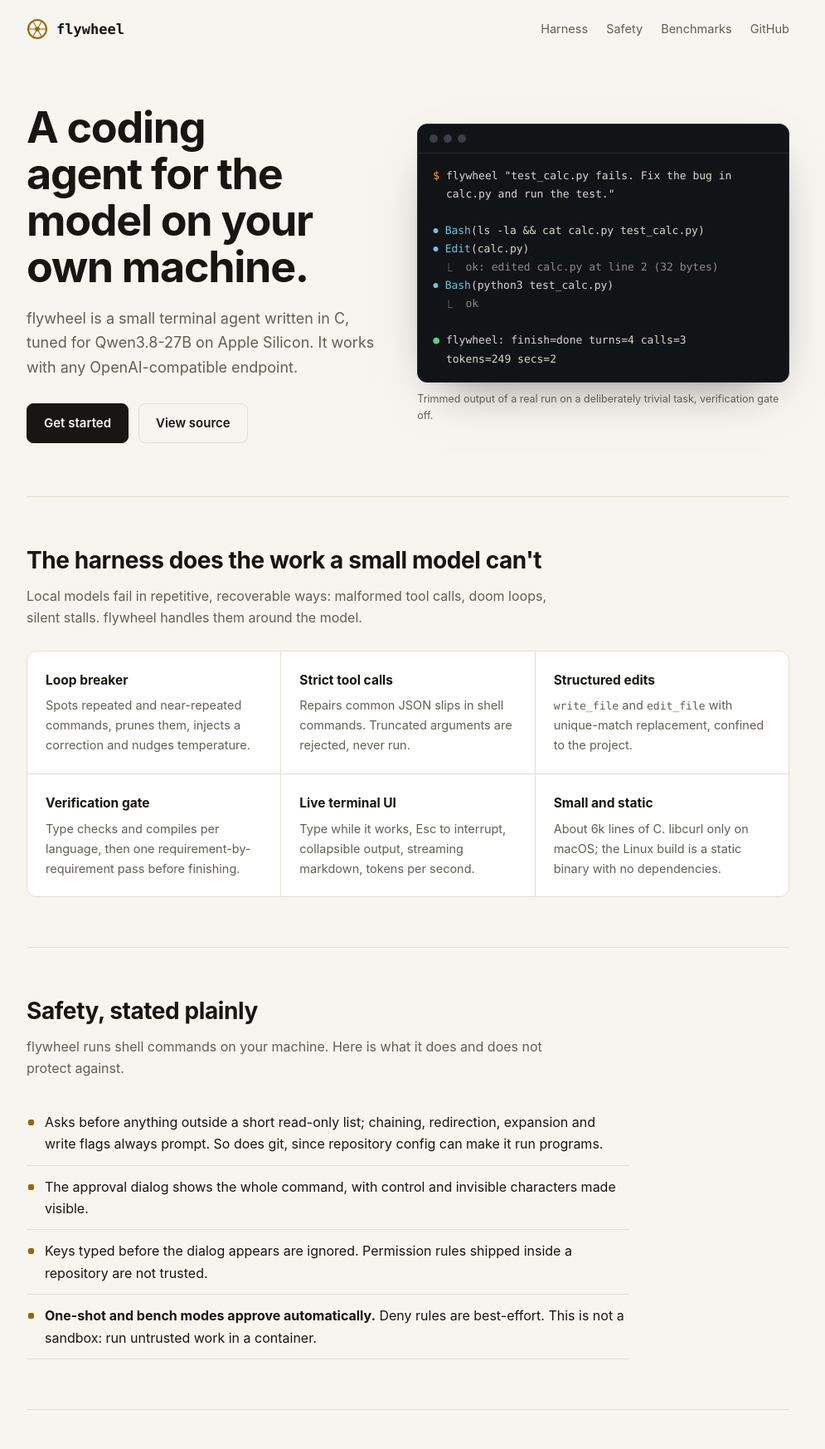
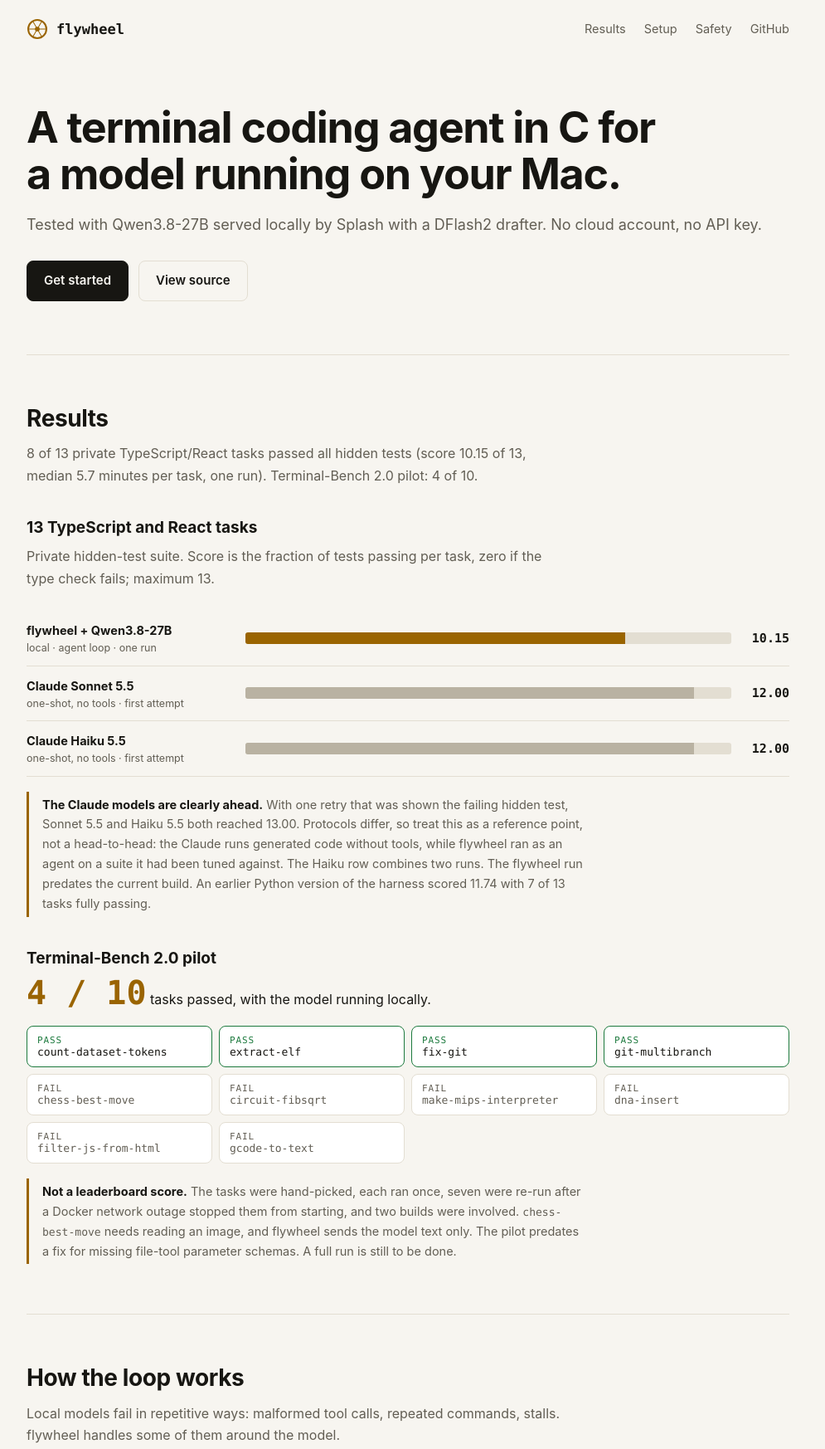
Before and after one commit to megasoft1978/flywheel, a plain HTML site: page docs/index.html in a window 1280 px wide. Shown: the top 1746 px of the page at 83% size, without its empty margins (148-1143 px from the left). Drawn offline with Linux system fonts and the light colour scheme.

Commit message:
docs: correct claims, name the tested stack, state safety behaviour and limits

```diff
--- a/docs/index.html
+++ b/docs/index.html
@@ -4,7 +4,7 @@
 <meta charset="utf-8">
 <meta name="viewport" content="width=device-width, initial-scale=1">
 <title>flywheel · a C coding agent for local models</title>
-<meta name="description" content="A small terminal coding agent written in C, built for a local 27B model on Apple Silicon.">
+<meta name="description" content="A small terminal coding agent written in C, built for a model running on your Mac.">
 <style>
 :root{--bg:#f7f5f0;--panel:#fff;--fg:#171612;--dim:#625e54;--line:#e3ded2;--acc:#9a6400;--bar:#b9b2a2;--ok:#1d7a3e;
  --mono:ui-monospace,SFMono-Regular,Menlo,Consolas,monospace}
@@ -19,19 +19,13 @@ nav{display:flex;align-items:center;justify-content:space-between;gap:16px;paddi
 .brand svg{width:26px;height:26px;color:var(--acc)}
 nav ul{display:flex;gap:22px;list-style:none;font-size:14.5px}
 nav ul a{text-decoration:none;color:var(--dim)} nav ul a:hover{color:var(--fg)}
-header{padding:56px 0 64px;display:grid;grid-template-columns:minmax(0,1fr) minmax(0,1.05fr);gap:44px;align-items:center}
+header{padding:56px 0 64px;display:grid;grid-template-columns:minmax(0,1fr);gap:44px}
 h1{font-size:clamp(34px,5.2vw,52px);line-height:1.08;letter-spacing:-.025em;text-wrap:balance}
 .lead{color:var(--dim);font-size:18px;margin:18px 0 28px}
 .cta{display:flex;gap:12px;flex-wrap:wrap}
 .btn{padding:11px 20px;border-radius:8px;font-weight:600;font-size:15px;text-decoration:none;border:1px solid var(--line)}
 .btn.p{background:var(--fg);color:var(--bg);border-color:var(--fg)}
 pre{font:13px/1.7 var(--mono);overflow-x:auto}
-.term{background:#121316;color:#d8d6cf;border:1px solid #2a2d33;border-radius:12px;overflow:hidden;box-shadow:0 24px 60px -30px rgba(0,0,0,.55)}
-.term .bar{display:flex;gap:7px;padding:12px 14px;border-bottom:1px solid #26292f}
-.term .bar i{width:10px;height:10px;border-radius:50%;background:#3b3f47}
-.term pre{padding:16px 18px;white-space:pre-wrap;word-break:break-word}
-.term .t{color:#6fc3df}.term .d{color:#8d8b84}.term .g{color:#5fd07f}.term .a{color:#f0b429}
-figcaption{color:var(--dim);font-size:12.5px;margin-top:10px}
 section{padding:60px 0;border-top:1px solid var(--line)}
 h2{font-size:28px;letter-spacing:-.015em;line-height:1.2;margin-bottom:12px}
 h3{font-size:19px;margin:34px 0 6px}
@@ -59,7 +53,7 @@ ul.tiles li.ok{border-color:var(--ok);color:var(--fg)} ul.tiles li.ok span{color
 .code{background:var(--panel);border:1px solid var(--line);border-radius:12px;padding:18px 20px}
 .code .d{color:var(--dim)}
 footer{border-top:1px solid var(--line);padding:30px 0 56px;color:var(--dim);font-size:14px;display:flex;justify-content:space-between;gap:12px;flex-wrap:wrap}
-@media (max-width:820px){header{grid-template-columns:minmax(0,1fr);padding-top:28px}nav ul{gap:14px}
+@media (max-width:820px){header{padding-top:28px}nav ul{gap:14px}
  .row{grid-template-columns:1fr 56px}.who{grid-column:1/-1}}
 @media (max-width:480px){nav ul li:not(:last-child){display:none}}
 </style>
@@ -68,61 +62,46 @@ footer{border-top:1px solid var(--line);padding:30px 0 56px;color:var(--dim);fon
 <div class="wrap">
 <nav>
   <a class="brand" href="#"><svg viewBox="0 0 64 64" aria-hidden="true" fill="none" stroke="currentColor" stroke-linecap="round"><circle cx="32" cy="32" r="27" stroke-width="5"/><g stroke-width="2.5"><line x1="32" y1="32" x2="56.0" y2="32.0"/><line x1="32" y1="32" x2="44.0" y2="52.8"/><line x1="32" y1="32" x2="20.0" y2="52.8"/><line x1="32" y1="32" x2="8.0" y2="32.0"/><line x1="32" y1="32" x2="20.0" y2="11.2"/><line x1="32" y1="32" x2="44.0" y2="11.2"/></g><circle cx="32" cy="32" r="7" fill="currentColor" stroke="none"/></svg>flywheel</a>
-  <ul><li><a href="#harness">Harness</a></li><li><a href="#safety">Safety</a></li><li><a href="#benchmarks">Benchmarks</a></li><li><a href="https://github.com/megasoft1978/flywheel">GitHub</a></li></ul>
+  <ul><li><a href="#benchmarks">Results</a></li><li><a href="#quickstart">Setup</a></li><li><a href="#safety">Safety</a></li><li><a href="https://github.com/megasoft1978/flywheel">GitHub</a></li></ul>
 </nav>
 
 <header>
   <div>
-    <h1>A coding agent for the model on your own machine.</h1>
-    <p class="lead">flywheel is a small terminal agent written in C, tuned for Qwen3.8-27B on Apple Silicon. It works with any OpenAI-compatible endpoint.</p>
+    <h1>A terminal coding agent in C for a model running on your Mac.</h1>
+    <p class="lead">Tested with Qwen3.8-27B served locally by Splash with a DFlash2 drafter. No cloud account, no API key.</p>
     <div class="cta"><a class="btn p" href="#quickstart">Get started</a><a class="btn" href="https://github.com/megasoft1978/flywheel">View source</a></div>
   </div>
-  <figure>
-    <div class="term"><div class="bar"><i></i><i></i><i></i></div><pre><span class="a">$</span> flywheel "test_calc.py fails. Fix the bug in
-  calc.py and run the test."
-
-<span class="t">⏺ Bash</span>(ls -la &amp;&amp; cat calc.py test_calc.py)
-<span class="t">⏺ Edit</span>(calc.py)
-<span class="d">  ⎿  ok: edited calc.py at line 2 (32 bytes)</span>
-<span class="t">⏺ Bash</span>(python3 test_calc.py)
-<span class="d">  ⎿  ok</span>
-
-<span class="g">●</span> flywheel: finish=done turns=4 calls=3
-  tokens=249 secs=2</pre></div>
-    <figcaption>Trimmed output of a real run on a deliberately trivial task, verification gate off.</figcaption>
-  </figure>
 </header>
 
-<section id="harness">
-  <h2>The harness does the work a small model can't</h2>
-  <p class="sub">Local models fail in repetitive, recoverable ways: malformed tool calls, doom loops, silent stalls. flywheel handles them around the model.</p>
-  <div class="grid"><div><h4>Loop breaker</h4><p>Spots repeated and near-repeated commands, prunes them, injects a correction and nudges temperature.</p></div><div><h4>Strict tool calls</h4><p>Repairs common JSON slips in shell commands. Truncated arguments are rejected, never run.</p></div><div><h4>Structured edits</h4><p><code>write_file</code> and <code>edit_file</code> with unique-match replacement, confined to the project.</p></div><div><h4>Verification gate</h4><p>Type checks and compiles per language, then one requirement-by-requirement pass before finishing.</p></div><div><h4>Live terminal UI</h4><p>Type while it works, Esc to interrupt, collapsible output, streaming markdown, tokens per second.</p></div><div><h4>Small and static</h4><p>About 6k lines of C. libcurl only on macOS; the Linux build is a static binary with no dependencies.</p></div></div>
-</section>
-
-<section id="safety">
-  <h2>Safety, stated plainly</h2>
-  <p class="sub">flywheel runs shell commands on your machine. Here is what it does and does not protect against.</p>
-  <ul class="safe"><li>Asks before anything outside a short read-only list; chaining, redirection, expansion and write flags always prompt. So does git, since repository config can make it run programs.</li><li>The approval dialog shows the whole command, with control and invisible characters made visible.</li><li>Keys typed before the dialog appears are ignored. Permission rules shipped inside a repository are not trusted.</li><li><b>One-shot and bench modes approve automatically.</b> Deny rules are best-effort. This is not a sandbox: run untrusted work in a container.</li></ul>
-</section>
-
 <section id="benchmarks">
-  <h2>Benchmarks</h2>
-  <p class="sub">Two early, small results, published with their limits.</p>
-
-  <h3>Terminal-Bench 2.0 pilot</h3>
-  <p><span class="big">4 / 10</span> tasks passed, with the model running locally.</p>
-  <ul class="tiles"><li class="ok"><span>pass</span>count-dataset-tokens</li><li class="ok"><span>pass</span>extract-elf</li><li class="ok"><span>pass</span>fix-git</li><li class="ok"><span>pass</span>git-multibranch</li><li><span>fail</span>chess-best-move</li><li><span>fail</span>circuit-fibsqrt</li><li><span>fail</span>make-mips-interpreter</li><li><span>fail</span>dna-insert</li><li><span>fail</span>filter-js-from-html</li><li><span>fail</span>gcode-to-text</li></ul>
-  <p class="note"><b>Not a leaderboard score.</b> The tasks were hand-picked, each ran once, seven were re-run after a Docker network outage stopped them from starting, and two builds were involved. <code>chess-best-move</code> needs vision, which this model lacks. The pilot predates a fix for missing file-tool parameter schemas. A full run is still to be done.</p>
+  <h2>Results</h2>
+  <p class="sub">8 of 13 private TypeScript/React tasks passed all hidden tests (score 10.15 of 13, median 5.7 minutes per task, one run). Terminal-Bench 2.0 pilot: 4 of 10.</p>
 
   <h3>13 TypeScript and React tasks</h3>
   <p class="sub">Private hidden-test suite. Score is the fraction of tests passing per task, zero if the type check fails; maximum 13.</p>
   <div class="row me"><div class="who"><b>flywheel + Qwen3.8-27B</b><small>local · agent loop · one run</small></div><div class="track"><i style="width:78.1%"></i></div><div class="val">10.15</div></div><div class="row"><div class="who"><b>Claude Sonnet 5.5</b><small>one-shot, no tools · first attempt</small></div><div class="track"><i style="width:92.3%"></i></div><div class="val">12.00</div></div><div class="row"><div class="who"><b>Claude Haiku 5.5</b><small>one-shot, no tools · first attempt</small></div><div class="track"><i style="width:92.3%"></i></div><div class="val">12.00</div></div>
-  <p class="note" style="margin-top:18px"><b>The frontier models are clearly ahead.</b> With one retry, Sonnet 5.5 and Haiku 5.5 both reached 13.00. Protocols differ, so treat this as a reference point, not a head-to-head: the Claude runs generated code without tools, while flywheel ran as an agent on a suite it had been tuned against. The flywheel run predates the current build.</p>
+  <p class="note" style="margin-top:18px"><b>The Claude models are clearly ahead.</b> With one retry that was shown the failing hidden test, Sonnet 5.5 and Haiku 5.5 both reached 13.00. Protocols differ, so treat this as a reference point, not a head-to-head: the Claude runs generated code without tools, while flywheel ran as an agent on a suite it had been tuned against. The Haiku row combines two runs. The flywheel run predates the current build. An earlier Python version of the harness scored 11.74 with 7 of 13 tasks fully passing.</p>
+  <h3>Terminal-Bench 2.0 pilot</h3>
+  <p><span class="big">4 / 10</span> tasks passed, with the model running locally.</p>
+  <ul class="tiles"><li class="ok"><span>pass</span>count-dataset-tokens</li><li class="ok"><span>pass</span>extract-elf</li><li class="ok"><span>pass</span>fix-git</li><li class="ok"><span>pass</span>git-multibranch</li><li><span>fail</span>chess-best-move</li><li><span>fail</span>circuit-fibsqrt</li><li><span>fail</span>make-mips-interpreter</li><li><span>fail</span>dna-insert</li><li><span>fail</span>filter-js-from-html</li><li><span>fail</span>gcode-to-text</li></ul>
+  <p class="note"><b>Not a leaderboard score.</b> The tasks were hand-picked, each ran once, seven were re-run after a Docker network outage stopped them from starting, and two builds were involved. <code>chess-best-move</code> needs reading an image, and flywheel sends the model text only. The pilot predates a fix for missing file-tool parameter schemas. A full run is still to be done.</p>
+
+</section>
+
+<section id="harness">
+  <h2>How the loop works</h2>
+  <p class="sub">Local models fail in repetitive ways: malformed tool calls, repeated commands, stalls. flywheel handles some of them around the model.</p>
+  <div class="grid"><div><h4>Loop breaker</h4><p>When similar commands keep returning similar results, prunes those turns, adds a correction and raises temperature.</p></div><div><h4>Strict tool calls</h4><p>Recovers shell commands from JSON with raw control characters. Truncated arguments are rejected, never run.</p></div><div><h4>Structured edits</h4><p><code>write_file</code> and <code>edit_file</code> with unique-match replacement, confined to the project.</p></div><div><h4>Verification gate</h4><p>A type check or compile per language, then one requirement-by-requirement pass. The interactive UI asks before running the check.</p></div><div><h4>Live terminal UI</h4><p>Type while it works, Esc to interrupt, collapsible output, streaming markdown, end-to-end tokens per second.</p></div><div><h4>Small and static</h4><p>About 7k lines of C. libcurl only on macOS; the Linux build is static and speaks plain HTTP.</p></div></div>
+</section>
+
+<section id="stack">
+  <h2>The stack as tested</h2>
+  <ul class="safe"><li>Model: <code>uub336/Qwen3.8-27B-pi-mlx-4bit</code> (about 15 GB, MLX)</li><li>Drafter: <code>z-lab/Qwen3.8-27B-DFlash2</code> (about 3.9 GB)</li><li>Engine: Splash 1.7.2, <code>brew install incoai/tap/splash</code></li><li>Machine: Apple M5 Max, 64 GB. Smaller Macs are untested.</li></ul>
 </section>
 
 <section id="quickstart">
   <h2>Get started</h2>
-  <p class="sub">macOS on Apple Silicon, with <code>clang</code> and <code>libcurl</code>.</p>
+  <p class="sub">macOS on Apple Silicon, with <code>clang</code> and <code>libcurl</code>. About 19 GB of downloads; <code>setup</code> needs Homebrew and <code>aria2c</code> (<code>brew install aria2</code>) installed first. Server already running? Set <code>FW_ENDPOINT</code>.</p>
   <pre class="code">git clone https://github.com/megasoft1978/flywheel
 cd flywheel &amp;&amp; make
 
@@ -131,6 +110,17 @@ cd flywheel &amp;&amp; make
 ./flywheel         <span class="d"># interactive session</span></pre>
 </section>
 
+<section id="safety">
+  <h2>Safety, stated plainly</h2>
+  <p class="sub">flywheel runs shell commands on your machine. Here is what it does and does not protect against.</p>
+  <ul class="safe"><li>The interactive UI asks before anything outside a short read-only list, including git, and before the verification gate. The dialog shows the whole command; keys typed before it appeared are ignored.</li><li><b>One-shot and bench modes approve everything automatically,</b> and checks such as <code>tsc</code> or <code>cargo check</code> execute code from the project.</li><li>Deny rules are best-effort. Scripts, interpreters, build tools and many commands are not inspected.</li><li><b>This is not a sandbox.</b> Do not run it on an untrusted repository outside a container or VM. Details are in the <a href="https://github.com/megasoft1978/flywheel#safety">README</a>.</li></ul>
+</section>
+
+<section id="limits">
+  <h2>Limits</h2>
+  <ul class="safe"><li>Text only: the model has vision, but flywheel does not send it images.</li><li>No API key support; the Linux build has no HTTPS.</li><li>No context compaction.</li><li>Go and Rust checks are experimental.</li><li>Tuned on the private suite above.</li><li>Not measured yet against OpenCode with the same model, or against Claude Haiku 5.5 as an agent (<a href="https://github.com/megasoft1978/flywheel/blob/main/bench/PROTOCOL.md">planned protocol</a>).</li></ul>
+</section>
+
 <footer><span>MIT licensed · C17</span><a href="https://github.com/megasoft1978/flywheel">github.com/megasoft1978/flywheel</a></footer>
 </div>
 </body>
```
Also changed, not shown: 1 other file.
